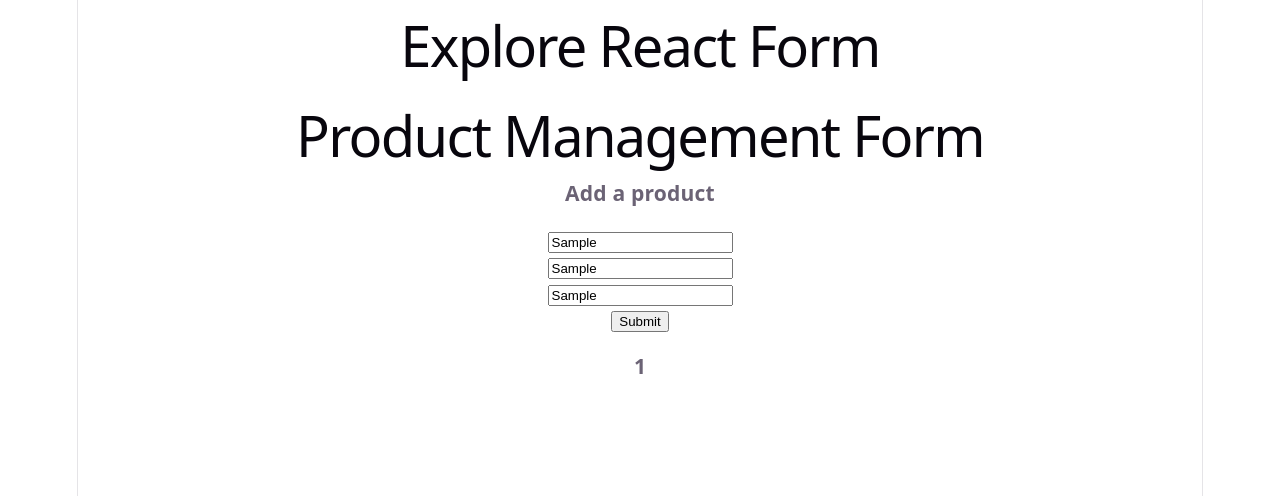
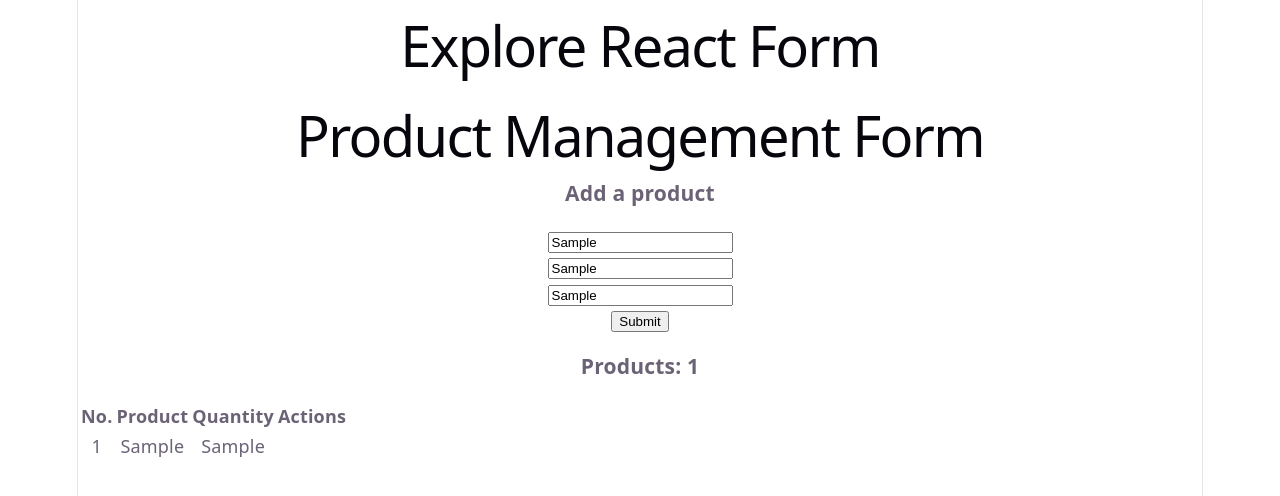
Before and after one commit to abdussattarsakil/react-form-explore, a React (Vite) app: page / in a window 1280 px wide. Both pictures are taken after typing "Sample", "Sample", "Sample" into the empty fields and a click on the input 639 px from the left and 321 px from the top of the page. Shown: the top 496 px of the page. Built offline with nearby package versions, Linux system fonts and the light colour scheme.

Commit message:
form table show

```diff
--- a/src/components/ProductManagment/ProductTable.jsx
+++ b/src/components/ProductManagment/ProductTable.jsx
@@ -1,7 +1,30 @@
-const ProductTable = ({products}) => {
+const ProductTable = ({ products }) => {
     return (
         <div>
-            <h3>{products.length}</h3>
+            <h3>Products: {products.length}</h3>
+
+            <table>
+                <thead>
+                    <tr>
+                        <th>No.</th>
+                        <th>Product</th>
+                        <th>Quantity</th>
+                        <th>Actions</th>
+                    </tr>
+                </thead>
+                <tbody>
+                    {
+                        products.map((product, index) => (
+                            <tr>
+                                <td>{index + 1}</td>
+                                <td>{product.name}</td>
+                                <td>{product.quantity}</td>
+                                <td></td>
+                            </tr>
+                        ))
+                    }
+                </tbody>
+            </table>
         </div>
     );
 };
```
